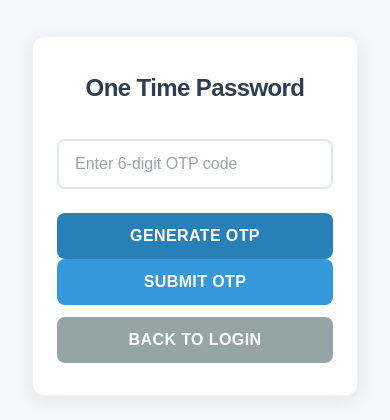
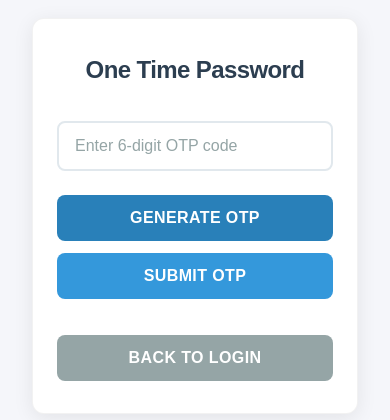
Before and after one commit to AJK182001/2-Factor-Authentication-System, a React (Create React App) app: page /otp in a window 390 px wide. Shown: the part 206-626 px from the top of the page. Built offline with nearby package versions, Linux system fonts and the light colour scheme.

Commit message:
fixed OTP page alignment

```diff
--- a/src/App.css
+++ b/src/App.css
@@ -183,3 +183,30 @@ body {
     font-size: 1.5rem;
   }
 }
+
+/* Button group styling for OTP page */
+.button-group {
+  display: flex;
+  gap: 1rem;
+  margin: 1.5rem 0;
+  justify-content: center;
+  flex-wrap: wrap;
+}
+
+.button-group .btn {
+  flex: 1;
+  min-width: 120px;
+  max-width: 200px;
+}
+
+@media (max-width: 480px) {
+  .button-group {
+    flex-direction: column;
+    gap: 0.75rem;
+  }
+
+  .button-group .btn {
+    width: 100%;
+    max-width: none;
+  }
+}
--- a/src/components/OtpPage.jsx
+++ b/src/components/OtpPage.jsx
@@ -176,8 +176,14 @@ const OtpPage = () => {
 
         {error && <div className="message message-error">{error}</div>}
         {success && <div className="message message-success">{success}</div>}
-        <button type="button" className="btn btn-generate" onClick={generateotp}>Generate OTP</button>
-        <button type="submit" className="btn btn-primary">Submit OTP</button>
+
+        <div className="button-group">
+          <button type="button" className="btn btn-generate" onClick={generateotp}>
+            {isGenerating ? 'Generating...' : 'Generate OTP'}
+          </button>
+          <button type="submit" className="btn btn-primary">Submit OTP</button>
+        </div>
+
         <button
           type="button"
           onClick={handleBackToLogin}
```
Also changed, not shown: 1 other file (tests, documents, lock files or other folders).
